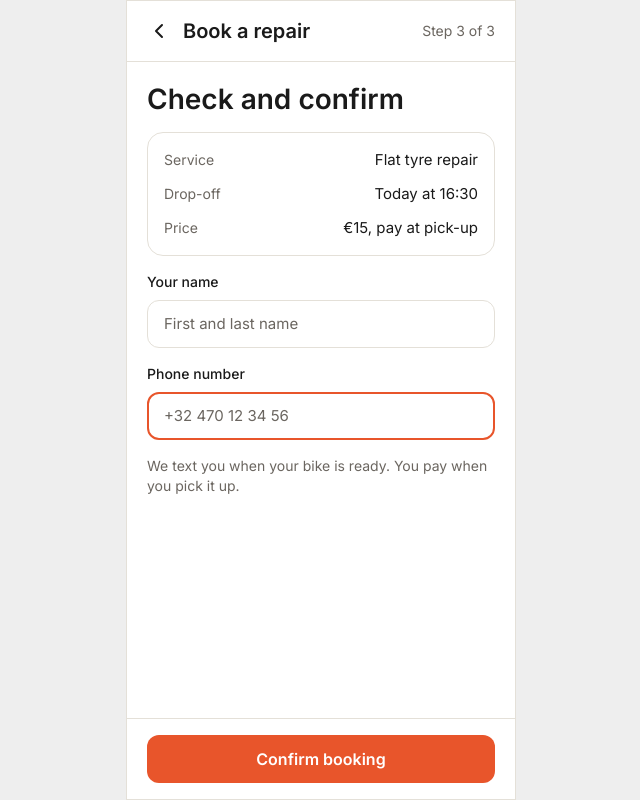
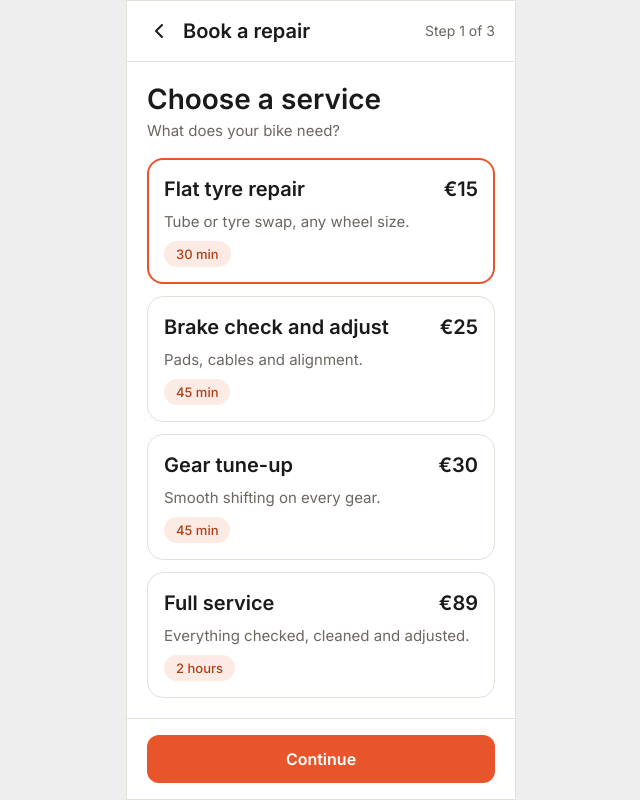
Before and after one commit to AgnijaBirzkope/spoke-starter, a React (Vite) app: page / in a window 1280 px wide. Shown: the whole page, without its empty margins (319-959 px from the left). Built offline with nearby package versions, Linux system fonts and the light colour scheme.

Commit message:
Connect booking flow pages

```diff
--- a/src/App.tsx
+++ b/src/App.tsx
@@ -1,10 +1,53 @@
+import { useState } from 'react'
+import { ChooseServicePage } from './pages/ChooseServicePage'
 import { ConfirmBookingPage } from './pages/ConfirmBookingPage'
+import { PickSlotPage } from './pages/PickSlotPage'
+import { services, type Day, type DropOffTime, type ServiceId } from './pages/bookingData'
 import './App.css'
 
+type BookingStep = 1 | 2 | 3
+
 function App() {
+  const [step, setStep] = useState<BookingStep>(1)
+  const [selectedService, setSelectedService] = useState<ServiceId>('flat-tyre')
+  const [selectedDay, setSelectedDay] = useState<Day>('Today')
+  const [selectedTime, setSelectedTime] = useState<DropOffTime>('16:30')
+
+  const service = services.find(({ id }) => id === selectedService) ?? services[0]
+
   return (
     <div className="app">
-      <ConfirmBookingPage />
+      {step === 1 && (
+        <ChooseServicePage
+          selectedService={selectedService}
+          onSelectService={setSelectedService}
+          onBack={() => setStep(1)}
+          onContinue={() => setStep(2)}
+        />
+      )}
+
+      {step === 2 && (
+        <PickSlotPage
+          serviceTitle={service.title}
+          serviceDuration={service.duration}
+          selectedDay={selectedDay}
+          selectedTime={selectedTime}
+          onSelectDay={setSelectedDay}
+          onSelectTime={setSelectedTime}
+          onBack={() => setStep(1)}
+          onContinue={() => setStep(3)}
+        />
+      )}
+
+      {step === 3 && (
+        <ConfirmBookingPage
+          serviceTitle={service.title}
+          price={service.price}
+          selectedDay={selectedDay}
+          selectedTime={selectedTime}
+          onBack={() => setStep(2)}
+        />
+      )}
     </div>
   )
 }
--- a/src/pages/ChooseServicePage.tsx
+++ b/src/pages/ChooseServicePage.tsx
@@ -1,44 +1,19 @@
-import { useState } from 'react'
 import { ActionBar, ServiceCard, TopBar } from '../components'
+import { services, type ServiceId } from './bookingData'
 import './ChooseServicePage.css'
 
-const services = [
-  {
-    id: 'flat-tyre',
-    title: 'Flat tyre repair',
-    description: 'Tube or tyre swap, any wheel size.',
-    duration: '30 min',
-    price: '€15',
-  },
-  {
-    id: 'brake-check',
-    title: 'Brake check and adjust',
-    description: 'Pads, cables and alignment.',
-    duration: '45 min',
-    price: '€25',
-  },
-  {
-    id: 'gear-tune-up',
-    title: 'Gear tune-up',
-    description: 'Smooth shifting on every gear.',
-    duration: '45 min',
-    price: '€30',
-  },
-  {
-    id: 'full-service',
-    title: 'Full service',
-    description: 'Everything checked, cleaned and adjusted.',
-    duration: '2 hours',
-    price: '€89',
-  },
-] as const
+type ChooseServicePageProps = {
+  selectedService: ServiceId
+  onSelectService: (service: ServiceId) => void
+  onBack?: () => void
+  onContinue: () => void
+}
 
-export function ChooseServicePage() {
-  const [selectedService, setSelectedService] = useState<string>('flat-tyre')
+export function ChooseServicePage({ selectedService, onSelectService, onBack, onContinue }: ChooseServicePageProps) {
 
   return (
     <div className="choose-service-page">
-      <TopBar />
+      <TopBar onBack={onBack} />
 
       <main className="choose-service-page__content">
         <header className="choose-service-page__header">
@@ -55,13 +30,13 @@ export function ChooseServicePage() {
               duration={service.duration}
               price={service.price}
               state={selectedService === service.id ? 'selected' : 'default'}
-              onClick={() => setSelectedService(service.id)}
+              onClick={() => onSelectService(service.id)}
             />
           ))}
         </div>
       </main>
 
-      <ActionBar label="Continue" />
+      <ActionBar label="Continue" onAction={onContinue} />
     </div>
   )
 }
--- a/src/pages/ConfirmBookingPage.tsx
+++ b/src/pages/ConfirmBookingPage.tsx
@@ -1,10 +1,19 @@
 import { ActionBar, Input, SummaryRow, TopBar } from '../components'
 import './ConfirmBookingPage.css'
 
-export function ConfirmBookingPage() {
+type ConfirmBookingPageProps = {
+  serviceTitle: string
+  price: string
+  selectedDay: string
+  selectedTime: string
+  onBack: () => void
+  onConfirm?: () => void
+}
+
+export function ConfirmBookingPage({ serviceTitle, price, selectedDay, selectedTime, onBack, onConfirm }: ConfirmBookingPageProps) {
   return (
     <div className="confirm-booking-page">
-      <TopBar step="Step 3 of 3" />
+      <TopBar step="Step 3 of 3" onBack={onBack} />
 
       <main className="confirm-booking-page__content">
         <header className="confirm-booking-page__header">
@@ -12,9 +21,9 @@ export function ConfirmBookingPage() {
         </header>
 
         <section className="confirm-booking-page__summary" aria-label="Booking summary">
-          <SummaryRow label="Service" value="Flat tyre repair" />
-          <SummaryRow label="Drop-off" value="Today at 16:30" />
-          <SummaryRow label="Price" value="€15, pay at pick-up" />
+          <SummaryRow label="Service" value={serviceTitle} />
+          <SummaryRow label="Drop-off" value={`${selectedDay} at ${selectedTime}`} />
+          <SummaryRow label="Price" value={`${price}, pay at pick-up`} />
         </section>
 
         <Input label="Your name" name="name" autoComplete="name" placeholder="First and last name" />
@@ -31,7 +40,7 @@ export function ConfirmBookingPage() {
         <p className="confirm-booking-page__note">We text you when your bike is ready. You pay when you pick it up.</p>
       </main>
 
-      <ActionBar label="Confirm booking" />
+      <ActionBar label="Confirm booking" onAction={onConfirm} />
     </div>
   )
 }
--- a/src/pages/PickSlotPage.tsx
+++ b/src/pages/PickSlotPage.tsx
@@ -1,29 +1,28 @@
-import { useState } from 'react'
 import { ActionBar, TimeSlot, TopBar } from '../components'
+import { days, times, type Day, type DropOffTime } from './bookingData'
 import './PickSlotPage.css'
 
-const days = ['Today', 'Tomorrow', 'Mon 16'] as const
-const times = [
-  { label: '09:00', disabled: true },
-  { label: '10:30', disabled: true },
-  { label: '12:00', disabled: false },
-  { label: '14:00', disabled: false },
-  { label: '16:30', disabled: false },
-  { label: '17:30', disabled: false },
-] as const
+type PickSlotPageProps = {
+  serviceTitle: string
+  serviceDuration: string
+  selectedDay: Day
+  selectedTime: DropOffTime
+  onSelectDay: (day: Day) => void
+  onSelectTime: (time: DropOffTime) => void
+  onBack: () => void
+  onContinue: () => void
+}
 
-export function PickSlotPage() {
-  const [selectedDay, setSelectedDay] = useState<string>('Today')
-  const [selectedTime, setSelectedTime] = useState<string>('16:30')
+export function PickSlotPage({ serviceTitle, serviceDuration, selectedDay, selectedTime, onSelectDay, onSelectTime, onBack, onContinue }: PickSlotPageProps) {
 
   return (
     <div className="pick-slot-page">
-      <TopBar step="Step 2 of 3" />
+      <TopBar step="Step 2 of 3" onBack={onBack} />
 
       <main className="pick-slot-page__content">
         <header className="pick-slot-page__header">
           <h2>Pick a drop-off time</h2>
-          <p>Flat tyre repair, about 30 minutes</p>
+          <p>{serviceTitle}, about {serviceDuration}</p>
         </header>
 
         <section className="pick-slot-page__group" aria-labelledby="day-label">
@@ -34,7 +33,7 @@ export function PickSlotPage() {
                 key={day}
                 label={day}
                 state={selectedDay === day ? 'selected' : 'default'}
-                onClick={() => setSelectedDay(day)}
+                onClick={() => onSelectDay(day)}
               />
             ))}
           </div>
@@ -48,7 +47,7 @@ export function PickSlotPage() {
                 key={label}
                 label={label}
                 state={disabled ? 'disabled' : selectedTime === label ? 'selected' : 'default'}
-                onClick={() => setSelectedTime(label)}
+                onClick={() => onSelectTime(label)}
               />
             ))}
           </div>
@@ -57,7 +56,7 @@ export function PickSlotPage() {
         <p className="pick-slot-page__note">Ready the same day. We text you when your bike is done.</p>
       </main>
 
-      <ActionBar label="Continue" />
+      <ActionBar label="Continue" onAction={onContinue} />
     </div>
   )
 }
--- /dev/null
+++ b/src/pages/bookingData.ts
@@ -0,0 +1,21 @@
+export const services = [
+  { id: 'flat-tyre', title: 'Flat tyre repair', description: 'Tube or tyre swap, any wheel size.', duration: '30 min', price: '€15' },
+  { id: 'brake-check', title: 'Brake check and adjust', description: 'Pads, cables and alignment.', duration: '45 min', price: '€25' },
+  { id: 'gear-tune-up', title: 'Gear tune-up', description: 'Smooth shifting on every gear.', duration: '45 min', price: '€30' },
+  { id: 'full-service', title: 'Full service', description: 'Everything checked, cleaned and adjusted.', duration: '2 hours', price: '€89' },
+] as const
+
+export const days = ['Today', 'Tomorrow', 'Mon 16'] as const
+
+export const times = [
+  { label: '09:00', disabled: true },
+  { label: '10:30', disabled: true },
+  { label: '12:00', disabled: false },
+  { label: '14:00', disabled: false },
+  { label: '16:30', disabled: false },
+  { label: '17:30', disabled: false },
+] as const
+
+export type ServiceId = (typeof services)[number]['id']
+export type Day = (typeof days)[number]
+export type DropOffTime = (typeof times)[number]['label']
```
